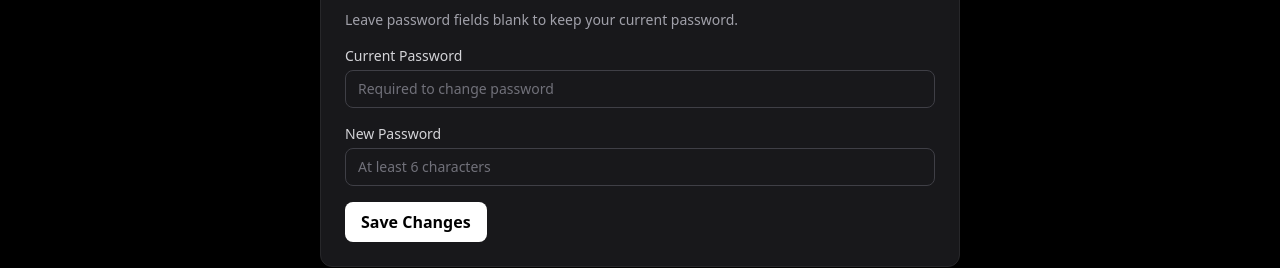
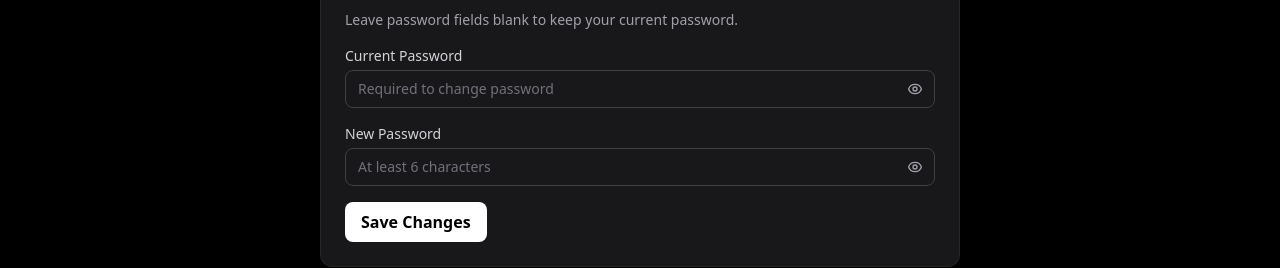
Before and after one commit to DrivenByFaith3D/project-x, a Next.js app: page /settings in a window 1280 px wide. Shown: the part 409-677 px from the top of the page. Built offline with nearby package versions, Linux system fonts and the light colour scheme; no server answers.

Commit message:
Add show/hide password toggle on login, signup, and settings

```diff
--- a/app/login/page.tsx
+++ b/app/login/page.tsx
@@ -13,6 +13,7 @@
 
   const [email, setEmail] = useState('')
   const [password, setPassword] = useState('')
+  const [showPassword, setShowPassword] = useState(false)
   const [error, setError] = useState('')
   const [loading, setLoading] = useState(false)
 
@@ -54,8 +55,18 @@
           </div>
           <div>
             <label className="block text-sm font-medium text-zinc-300 mb-1">Password</label>
-            <input type="password" value={password} onChange={(e) => setPassword(e.target.value)}
-              className="input" placeholder="••••••••" required />
+            <div className="relative">
+              <input type={showPassword ? 'text' : 'password'} value={password} onChange={(e) => setPassword(e.target.value)}
+                className="input pr-10" placeholder="••••••••" required />
+              <button type="button" onClick={() => setShowPassword(!showPassword)}
+                className="absolute right-3 top-1/2 -translate-y-1/2 text-zinc-400 hover:text-white transition-colors">
+                {showPassword ? (
+                  <svg className="w-4 h-4" fill="none" stroke="currentColor" viewBox="0 0 24 24"><path strokeLinecap="round" strokeLinejoin="round" strokeWidth={2} d="M13.875 18.825A10.05 10.05 0 0112 19c-4.478 0-8.268-2.943-9.543-7a9.97 9.97 0 011.563-3.029m5.858.908a3 3 0 114.243 4.243M9.878 9.878l4.242 4.242M9.88 9.88l-3.29-3.29m7.532 7.532l3.29 3.29M3 3l3.59 3.59m0 0A9.953 9.953 0 0112 5c4.478 0 8.268 2.943 9.543 7a10.025 10.025 0 01-4.132 5.411m0 0L21 21" /></svg>
+                ) : (
+                  <svg className="w-4 h-4" fill="none" stroke="currentColor" viewBox="0 0 24 24"><path strokeLinecap="round" strokeLinejoin="round" strokeWidth={2} d="M15 12a3 3 0 11-6 0 3 3 0 016 0z" /><path strokeLinecap="round" strokeLinejoin="round" strokeWidth={2} d="M2.458 12C3.732 7.943 7.523 5 12 5c4.478 0 8.268 2.943 9.542 7-1.274 4.057-5.064 7-9.542 7-4.477 0-8.268-2.943-9.542-7z" /></svg>
+                )}
+              </button>
+            </div>
           </div>
 
           {error && (
--- a/app/settings/page.tsx
+++ b/app/settings/page.tsx
@@ -16,6 +16,8 @@
   const [saveError, setSaveError] = useState('')
   const [saving, setSaving] = useState(false)
 
+  const [showCurrentPassword, setShowCurrentPassword] = useState(false)
+  const [showNewPassword, setShowNewPassword] = useState(false)
   const [deleteConfirm, setDeleteConfirm] = useState('')
   const [deleting, setDeleting] = useState(false)
   const [deleteError, setDeleteError] = useState('')
@@ -84,13 +86,33 @@
 
           <div>
             <label className="block text-sm font-medium text-zinc-300 mb-1">Current Password</label>
-            <input type="password" value={currentPassword} onChange={(e) => setCurrentPassword(e.target.value)}
-              className="input" placeholder="Required to change password" />
+            <div className="relative">
+              <input type={showCurrentPassword ? 'text' : 'password'} value={currentPassword} onChange={(e) => setCurrentPassword(e.target.value)}
+                className="input pr-10" placeholder="Required to change password" />
+              <button type="button" onClick={() => setShowCurrentPassword(!showCurrentPassword)}
+                className="absolute right-3 top-1/2 -translate-y-1/2 text-zinc-400 hover:text-white transition-colors">
+                {showCurrentPassword ? (
+                  <svg className="w-4 h-4" fill="none" stroke="currentColor" viewBox="0 0 24 24"><path strokeLinecap="round" strokeLinejoin="round" strokeWidth={2} d="M13.875 18.825A10.05 10.05 0 0112 19c-4.478 0-8.268-2.943-9.543-7a9.97 9.97 0 011.563-3.029m5.858.908a3 3 0 114.243 4.243M9.878 9.878l4.242 4.242M9.88 9.88l-3.29-3.29m7.532 7.532l3.29 3.29M3 3l3.59 3.59m0 0A9.953 9.953 0 0112 5c4.478 0 8.268 2.943 9.543 7a10.025 10.025 0 01-4.132 5.411m0 0L21 21" /></svg>
+                ) : (
+                  <svg className="w-4 h-4" fill="none" stroke="currentColor" viewBox="0 0 24 24"><path strokeLinecap="round" strokeLinejoin="round" strokeWidth={2} d="M15 12a3 3 0 11-6 0 3 3 0 016 0z" /><path strokeLinecap="round" strokeLinejoin="round" strokeWidth={2} d="M2.458 12C3.732 7.943 7.523 5 12 5c4.478 0 8.268 2.943 9.542 7-1.274 4.057-5.064 7-9.542 7-4.477 0-8.268-2.943-9.542-7z" /></svg>
+                )}
+              </button>
+            </div>
           </div>
           <div>
             <label className="block text-sm font-medium text-zinc-300 mb-1">New Password</label>
-            <input type="password" value={newPassword} onChange={(e) => setNewPassword(e.target.value)}
-              className="input" placeholder="At least 6 characters" minLength={6} />
+            <div className="relative">
+              <input type={showNewPassword ? 'text' : 'password'} value={newPassword} onChange={(e) => setNewPassword(e.target.value)}
+                className="input pr-10" placeholder="At least 6 characters" minLength={6} />
+              <button type="button" onClick={() => setShowNewPassword(!showNewPassword)}
+                className="absolute right-3 top-1/2 -translate-y-1/2 text-zinc-400 hover:text-white transition-colors">
+                {showNewPassword ? (
+                  <svg className="w-4 h-4" fill="none" stroke="currentColor" viewBox="0 0 24 24"><path strokeLinecap="round" strokeLinejoin="round" strokeWidth={2} d="M13.875 18.825A10.05 10.05 0 0112 19c-4.478 0-8.268-2.943-9.543-7a9.97 9.97 0 011.563-3.029m5.858.908a3 3 0 114.243 4.243M9.878 9.878l4.242 4.242M9.88 9.88l-3.29-3.29m7.532 7.532l3.29 3.29M3 3l3.59 3.59m0 0A9.953 9.953 0 0112 5c4.478 0 8.268 2.943 9.543 7a10.025 10.025 0 01-4.132 5.411m0 0L21 21" /></svg>
+                ) : (
+                  <svg className="w-4 h-4" fill="none" stroke="currentColor" viewBox="0 0 24 24"><path strokeLinecap="round" strokeLinejoin="round" strokeWidth={2} d="M15 12a3 3 0 11-6 0 3 3 0 016 0z" /><path strokeLinecap="round" strokeLinejoin="round" strokeWidth={2} d="M2.458 12C3.732 7.943 7.523 5 12 5c4.478 0 8.268 2.943 9.542 7-1.274 4.057-5.064 7-9.542 7-4.477 0-8.268-2.943-9.542-7z" /></svg>
+                )}
+              </button>
+            </div>
           </div>
 
           {saveMsg && <p className="text-sm text-green-400 bg-green-950/50 border border-green-800 rounded-lg px-3 py-2">{saveMsg}</p>}
--- a/app/signup/page.tsx
+++ b/app/signup/page.tsx
@@ -11,6 +11,7 @@
   const [name, setName] = useState('')
   const [email, setEmail] = useState('')
   const [password, setPassword] = useState('')
+  const [showPassword, setShowPassword] = useState(false)
   const [error, setError] = useState('')
   const [loading, setLoading] = useState(false)
 
@@ -56,8 +57,18 @@
           </div>
           <div>
             <label className="block text-sm font-medium text-zinc-300 mb-1">Password</label>
-            <input type="password" value={password} onChange={(e) => setPassword(e.target.value)}
-              className="input" placeholder="At least 6 characters" minLength={6} required />
+            <div className="relative">
+              <input type={showPassword ? 'text' : 'password'} value={password} onChange={(e) => setPassword(e.target.value)}
+                className="input pr-10" placeholder="At least 6 characters" minLength={6} required />
+              <button type="button" onClick={() => setShowPassword(!showPassword)}
+                className="absolute right-3 top-1/2 -translate-y-1/2 text-zinc-400 hover:text-white transition-colors">
+                {showPassword ? (
+                  <svg className="w-4 h-4" fill="none" stroke="currentColor" viewBox="0 0 24 24"><path strokeLinecap="round" strokeLinejoin="round" strokeWidth={2} d="M13.875 18.825A10.05 10.05 0 0112 19c-4.478 0-8.268-2.943-9.543-7a9.97 9.97 0 011.563-3.029m5.858.908a3 3 0 114.243 4.243M9.878 9.878l4.242 4.242M9.88 9.88l-3.29-3.29m7.532 7.532l3.29 3.29M3 3l3.59 3.59m0 0A9.953 9.953 0 0112 5c4.478 0 8.268 2.943 9.543 7a10.025 10.025 0 01-4.132 5.411m0 0L21 21" /></svg>
+                ) : (
+                  <svg className="w-4 h-4" fill="none" stroke="currentColor" viewBox="0 0 24 24"><path strokeLinecap="round" strokeLinejoin="round" strokeWidth={2} d="M15 12a3 3 0 11-6 0 3 3 0 016 0z" /><path strokeLinecap="round" strokeLinejoin="round" strokeWidth={2} d="M2.458 12C3.732 7.943 7.523 5 12 5c4.478 0 8.268 2.943 9.542 7-1.274 4.057-5.064 7-9.542 7-4.477 0-8.268-2.943-9.542-7z" /></svg>
+                )}
+              </button>
+            </div>
           </div>
 
           {error && (
```
